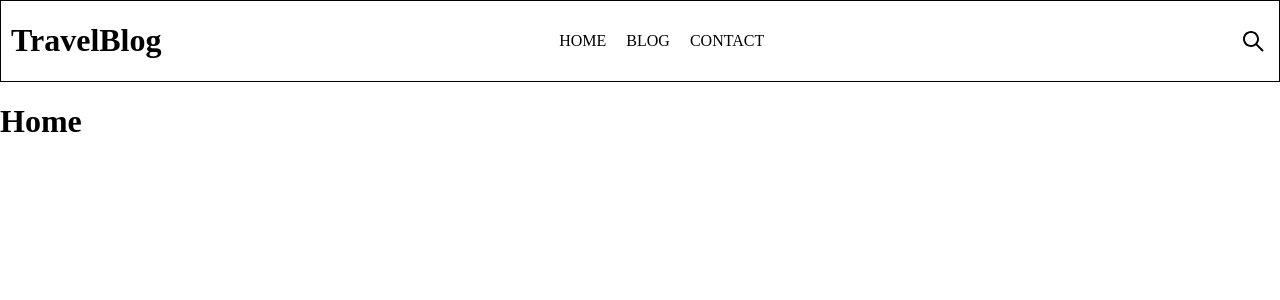
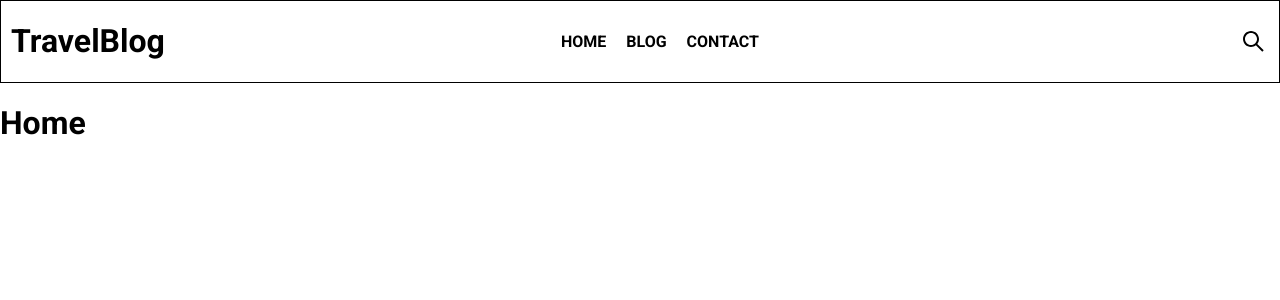
Before and after one commit to GeorgiosDrivas/react-headless-blog, a React (Vite) app: page / in a window 1280 px wide. Shown: the top 300 px of the page. Built offline with nearby package versions, Linux system fonts and the light colour scheme.

Commit message:
Add font and filter displayed categorie

```diff
--- a/index.html
+++ b/index.html
@@ -5,6 +5,12 @@
     <link rel="icon" type="image/svg+xml" href="/vite.svg" />
     <meta name="viewport" content="width=device-width, initial-scale=1.0" />
     <title>React and WordPress Headless Blog</title>
+    <link rel="preconnect" href="https://fonts.googleapis.com" />
+    <link rel="preconnect" href="https://fonts.gstatic.com" crossorigin />
+    <link
+      href="https://fonts.googleapis.com/css2?family=Roboto:ital,wght@0,100..900;1,100..900&display=swap"
+      rel="stylesheet"
+    />
   </head>
   <body>
     <div id="root"></div>
--- a/src/components/Blog.tsx
+++ b/src/components/Blog.tsx
@@ -33,7 +33,9 @@
   return (
     <>
       <div id="categories">
-        {categories.map((category) => (
+        {categories
+          .filter((cat) => cat.name !== "Uncategorized")
+          .map((category) => (
             <Link
               key={category.name}
               className="blog-category"
--- a/src/styles/app.scss
+++ b/src/styles/app.scss
@@ -5,6 +5,7 @@
 }
 
 body {
+  font-family: "Roboto", sans-serif;
   margin: 0;
   padding: 0;
 }
@@ -33,6 +34,7 @@
   align-items: center;
   padding: 0 10px;
   border: 1px solid;
+  font-weight: bold;
 }
 
 #search-icon {
@@ -43,6 +45,7 @@
   display: flex;
   justify-content: space-around;
   align-items: center;
+  font-weight: bold;
 }
 
 #categories p {
```
Lines whose indentation alone changed are shown as unchanged.
